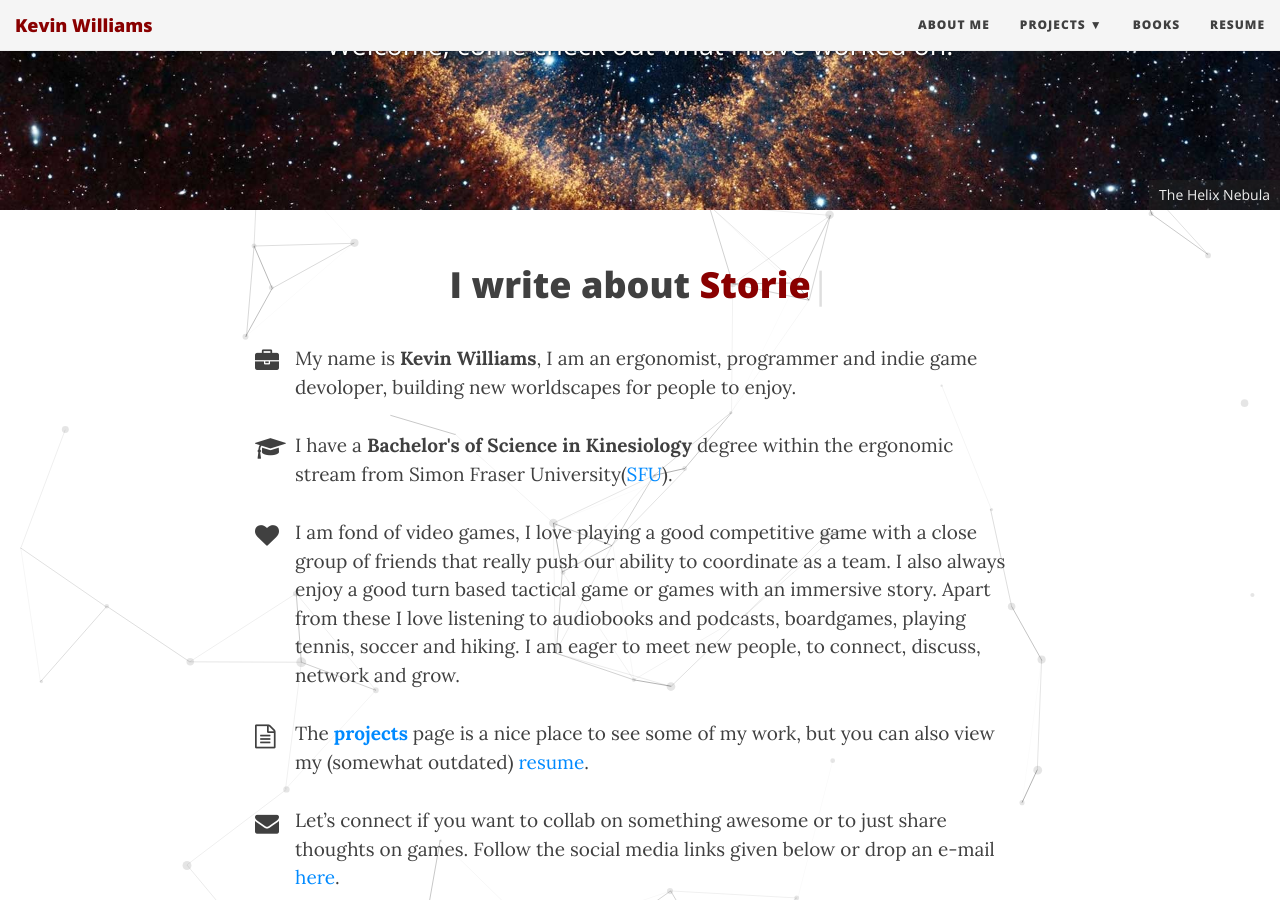
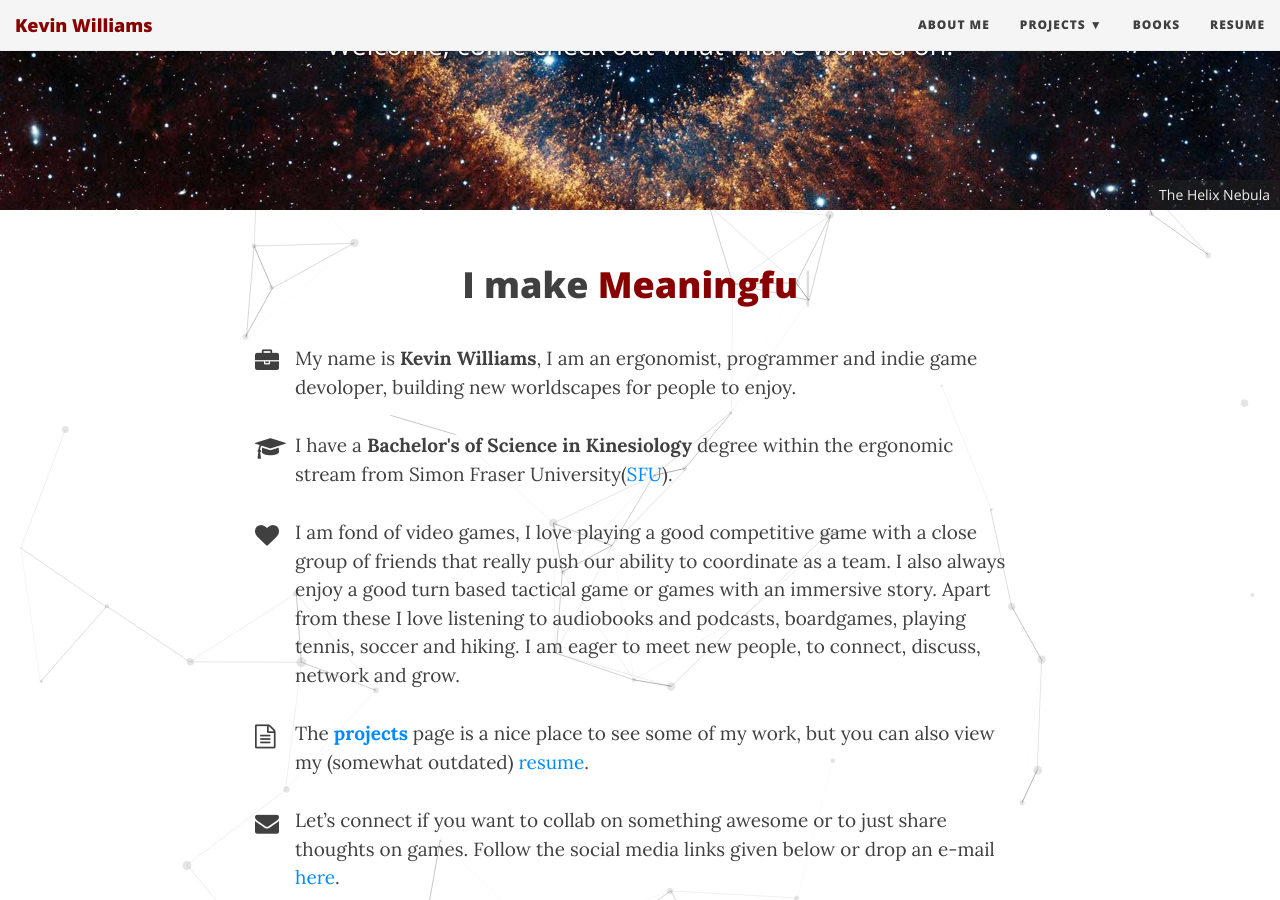
Before and after one commit to CodingErgonomist/CodingErgonomist.github.io, a Jekyll site: the page built from index.html, in a window 1280 px wide and 900 px high, scrolled down 333 px. Built offline with Jekyll 4.4.1, drawn with Linux system fonts in a browser that asks for light colours; the list of posts is cut into pages by our own code.

Commit message:
Update index.html

```diff
--- a/index.html
+++ b/index.html
@@ -27,7 +27,7 @@
   <div class="row">
     <div class="col-sm-12">
       <div class="text-center">
-          <h1>I write about <span class="typed" style="color:#890000";></span></h1>
+          <h1>I make <span class="typed" style="color:#890000";></span></h1>
       </div>
     </div>
   </div>
```
Also changed, not shown: other parts of index.html (+1 -1 lines).
